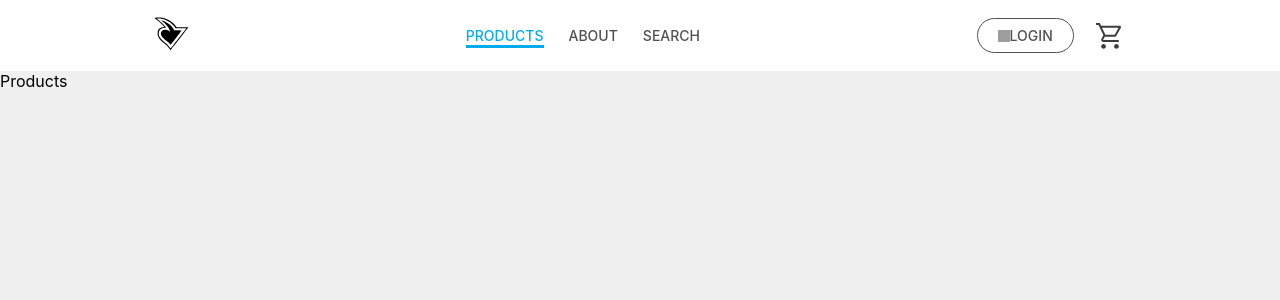
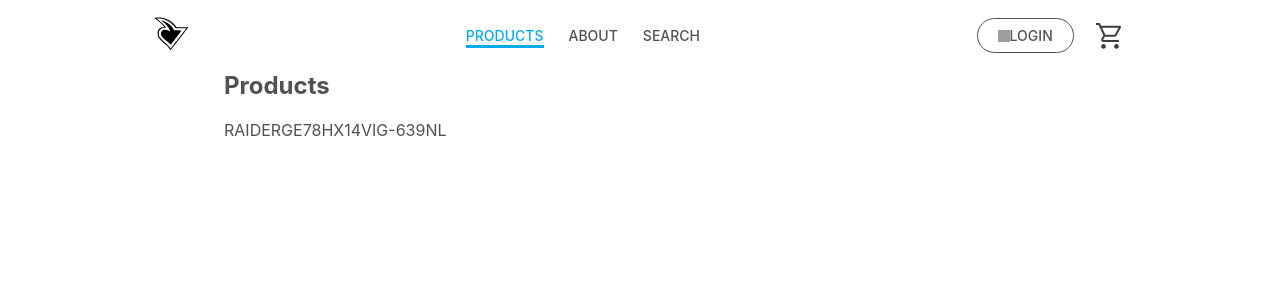
Before and after one commit to Jan-MarcusSivadi/trumpit-ecommerce, a React (Create React App) app: page / in a window 1280 px wide. Both pictures are taken after a click on the item "PRODUCTS". Shown: the top 300 px of the page. Built offline with nearby package versions, Linux system fonts and the light colour scheme; grey boxes are pictures that could not be loaded.

Commit message:
router, router links and dynamic routes

```diff
--- a/src/App.css
+++ b/src/App.css
@@ -1,3 +1,4 @@
+/* Navbar */
 .navbar {
   display: flex;
   justify-content: space-around;
@@ -153,6 +154,22 @@
   height: 35px !important;
 }
 
+/* Main */
+.container-main {
+  display: flex;
+  justify-content: center;
+  width: 100%;
+  color: var(--nav-text-color);
+}
+
+.container {
+  width: 100%;
+  max-width: 65vw;
+  height: calc(100vh - 71px);
+  color: var(--nav-text-color);
+  /* background-color: var(--body-bg-color); */
+}
+
 /* SHOPPING CART NAV BUTTON */
 /*
 .btn-cart {
--- a/src/App.js
+++ b/src/App.js
@@ -1,30 +1,193 @@
 import React, { useEffect, useState } from 'react'
 import { BrowserRouter, Router, Routes, Route } from 'react-router-dom'
 import './App.css';
+import { EN, ET, RU } from './lang/lang'
 import Navbar from './components/Navbar';
-// import logo from './assets/logo-high-res.svg'
-// import cartIcon from './assets/shopping_cart.svg'
-import { EN, ET, RU } from './lang/lang'
+
+const refSort = (targetData, refData) => {
+  // Create an array of indices [0, 1, 2, ...N].
+  var indices = Object.keys(refData);
+
+  // Sort array of indices according to the reference data.
+  indices.sort(function (indexA, indexB) {
+    if (refData[indexA] < refData[indexB]) {
+      return -1;
+    } else if (refData[indexA] > refData[indexB]) {
+      return 1;
+    }
+    return 0;
+  });
+
+  // Map array of indices to corresponding values of the target array.
+  // return indices.map(function (index) {
+  //   return targetData[index];
+  // });
+  const sorted = indices.map(function (index) {
+    return refData.filter(ref => ref.key === targetData[index]);
+  });
+  return sorted.filter(f => f.length > 0);
+}
+
+const jsonToObjArray = (array, sortingArr, excludeArray) => {
+  const fields = array.map((field) => {
+    return Object.entries(field).map(([k, v]) => {
+      return { key: k, value: v }
+    })[0];
+  })
+
+  let sorted;
+  if (sortingArr && sortingArr.length > 0) {
+    console.log('goal', sortingArr);
+    console.log('before', fields);
+    sorted = refSort(sortingArr, fields).map(item => item[0]);
+    console.log('after', sorted);
+  }
+
+  if (sorted) return sorted;
+
+  if (excludeArray && excludeArray.length <= 0) {
+    return fields;
+  }
+
+  if (excludeArray && excludeArray.length > 0) {
+    return fields.filter(s => !excludeArray.includes(s.key))
+  }
+
+  return fields
+}
 
 const App = () => {
   const [lang, setLang] = useState(EN);
+  const [products, setProducts] = useState([
+    {
+      "fields": [
+        { "Product code": "RAIDERGE78HX14VIG-639NL" },
+        { "Name": "NOTEBOOK|MSI|RAIDER|RAIDER GE78 HX 14VIG|CPU CORE I9|I9-14900HX|2200  MHZ|17\"|2560X1600|RAM 32GB" },
+        { "Manufacturer": "MSI" },
+        { "Description": "Are you a true gamer? Do you want to be able to play the latest PC game  blockbusters of this year with high frame rates, mind blowing images and  immersive surround sound audio? The MSI Gaming notebooks are the best  weapon for you. Equipped with the MSI Gaming Notebooks will truly lift  your gaming spirits." },
+        { "Vendor Homepage": "www.msi.com/Laptop/Raider-GE78-HX-14VX" },
+        { "NB features": "Gaming" },
+        { "Product line": "Consumer" },
+        { "NB Family Name": "Raider" },
+        { "Product model code": "Raider GE78 HX 14VIG" },
+        { "CPU Family name": "Core i9" },
+        { "CPU Model Number": "i9-14900HX" },
+        { "Clock speed": "2200 MHz" },
+        { "Chipset": "Intel HM770 Express" },
+        { "Screen size": "17\"" },
+        { "Native resolution": "2560x1600" },
+        { "Screen type": "Non-Glare IPS" },
+        { "Screen refresh rate": "240Hz" },
+        { "Memory (RAM)": "32GB" },
+        { "Max memory (RAM)": "96GB" },
+        { "Memory slots": 2 },
+        { "Memory type": "DDR5" },
+        { "Frequency speed": "5600 MHz" },
+        { "SSD Capacity": "2TB" },
+        { "SSD type": "NVMe PCIe Gen4x4" },
+        { "ODD type": "none" },
+        { "Graphics controller": "Discrete" },
+        { "VGA card": "NVIDIA GeForce RTX 4090" },
+        { "Graphics memory": "16GB" },
+        { "Integrated LAN": "2.5 Gigabit" },
+        { "KB language": "ENG" },
+        { "Keyboard backlight": "Yes" },
+        { "Battery cells": "4 cells" },
+        { "Audio-Out": 1 },
+        { "HDMI": 1 },
+        { "RJ45": 1 },
+        { "USB 3.2": 2 },
+        { "USB-C": 2 },
+        { "USB-C w/Thunderbolt": 1 },
+        { "Bluetooth": "Yes" },
+        { "Wireless LAN": "802.11ax" },
+        { "Card Reader": "SD" },
+        { "Microphone": "Built-in" },
+        { "Speakers": "Yes" },
+        { "Built-in WebCam": "FHD IR" },
+        { "Operating System": "Windows 11 Pro" },
+        { "Colour": "Black" },
+        { "Depth": "298 mm" },
+        { "Height": "28.75 mm" },
+        { "Width": "380 mm" },
+        { "Unit Brutto Volume": "0.0207/0.0207 cubm" },
+        { "Shipping box quantity": 1 },
+        { "Unit Net Weight": "3.1 kg" },
+        { "Unit Gross Weight": "6.15 kg" },
+        { "CnCode": "84713000" },
+        { "Full Description Line": "Windows 11 Pro" },
+        { "Category Code": "NB" }
+      ]
+    }
+  ]);
 
-  const config = { lang, setLang };
+  const config = { lang, setLang, products, setProducts };
 
   useEffect(() => {
-    // setLang(ET);
-    console.log('test', lang['route']['login'])
+    // setLang(EN);
+    if (products && products.length > 0) {
+      // console.log(products.map(prod => prod['fields']))
+    }
   }, [])
+
+  const HomePage = () => {
+    return (
+      <>
+        <h2>{lang['route_result']['home']}</h2>
+        <div>
+
+        </div>
+      </>
+    )
+  }
+  const ProductsPage = ({ config }) => {
+    const { products, setProducts } = config;
+
+    return (
+      <>
+        <h2>{lang['route_result']['products']}</h2>
+        <div style={{ marginTop: '20px' }}>
+          {products && products.length > 0 ? products.map((product) => {
+            const json = product['fields'];
+            const fieldQuery = ['Product code'];
+            const fields = jsonToObjArray(json, fieldQuery);
+
+            return fields.map((field, key) => {
+              return (
+                <div key={key} style={{ paddingBottom: '20px' }}>
+                  {field.value}<br />
+                </div>
+              )
+            })
+          }) : <h4>No Products :(</h4>}
+        </div>
+      </>
+    )
+  }
+  const AboutPage = () => {
+    return (
+      <><h2>{lang['route_result']['about']}</h2></>
+    )
+  }
+  const LoginPage = () => {
+    return (
+      <><h2>{lang['route_result']['login']}</h2></>
+    )
+  }
 
   return (
     <BrowserRouter>
       <Navbar config={config} />
-      <Routes>
-        <Route path='/' element={lang['route_result']['home']} />
-        <Route path={'/' + lang['route']['products']} element={lang['route_result']['products']} />
-        <Route path={'/' + lang['route']['about']} element={lang['route_result']['about']} />
-        <Route path={'/' + lang['route']['login']} element={lang['route_result']['login']} />
-      </Routes>
+      <div className='container-main'>
+        <div className='container'>
+          <Routes>
+            <Route path='/' element={<HomePage />} />
+            <Route path={'/' + lang['route']['products']} element={<ProductsPage config={config} />} />
+            <Route path={'/' + lang['route']['about']} element={<AboutPage />} />
+            <Route path={'/' + lang['route']['login']} element={<LoginPage />} />
+          </Routes>
+        </div>
+      </div>
     </BrowserRouter>
   )
 }
--- a/src/components/Navbar.js
+++ b/src/components/Navbar.js
@@ -21,12 +21,10 @@ const Navbar = ({ config }) => {
         return count > 9 ? '9+' : count;
     }
 
-    const menuItem = (title, id) => {
+    const menuItem = (title, id, key) => {
         const isLink = typeof id !== 'number';
-        console.log(
-            title, typeof id
-        )
-        return <li className={`${menuSelected === id ? 'item-selected' : ''}`}
+
+        return <li key={key} className={`${(isLink && menuSelected === id) ? 'item-selected' : ''}`}
             onClick={(e) => {
                 setMenuSelected(id);
                 setMenu('');
@@ -37,27 +35,27 @@ const Navbar = ({ config }) => {
             onMouseLeave={(e) => {
                 setMenu('');
             }}>
-            {isLink ? (<Link to={'/' + id}>{title}{returnMenuHr(id)}</Link>) : <>{title}{returnMenuHr(id)}</>}
+            {isLink ? (<Link to={'/' + id}>{title}{returnMenuHr(id)}</Link>) : <>{title}</>}
         </li>
     }
 
     const menuItemsArray = [
-        { key: lang['route']['products'], element: (id) => menuItem(lang['nav']['products'], id) },
-        { key: lang['route']['about'], element: (id) => menuItem(lang['nav']['about'], id) },
-        { key: 0, element: (id) => menuItem(lang['nav']['search'], id) },
+        { key: lang['route']['products'], element: (id, key) => menuItem(lang['nav']['products'], id, key) },
+        { key: lang['route']['about'], element: (id, key) => menuItem(lang['nav']['about'], id, key) },
+        { key: 0, element: (id, key) => menuItem(lang['nav']['search'], id, key) },
     ]
 
     return (
         <nav>
             <div className="navbar">
                 <div className="nav-logo">
-                    <a href='/'>
+                    <Link to={'/'}>
                         <img src={logo} alt="logo" />
-                    </a>
+                    </Link>
                 </div>
                 <ul className="nav-menu">
-                    {menuItemsArray.map(item => {
-                        return item.element(item.key);
+                    {menuItemsArray.map((item, key) => {
+                        return item.element(item.key, key);
                     })}
                 </ul>
                 <div className="nav-login-cart">
--- a/src/index.css
+++ b/src/index.css
@@ -1,6 +1,8 @@
 * {
   margin: 0;
   padding: 0;
+  min-width: 0;
+  min-height: 0;
   box-sizing: border-box;
 
   -webkit-user-select: none; /* Safari */
@@ -29,7 +31,7 @@ body {
     sans-serif;
   -webkit-font-smoothing: antialiased;
   -moz-osx-font-smoothing: grayscale;
-  background-color: var(--body-bg-color);
+  background-color: var(--secondary-color);
 }
 
 code {
```
